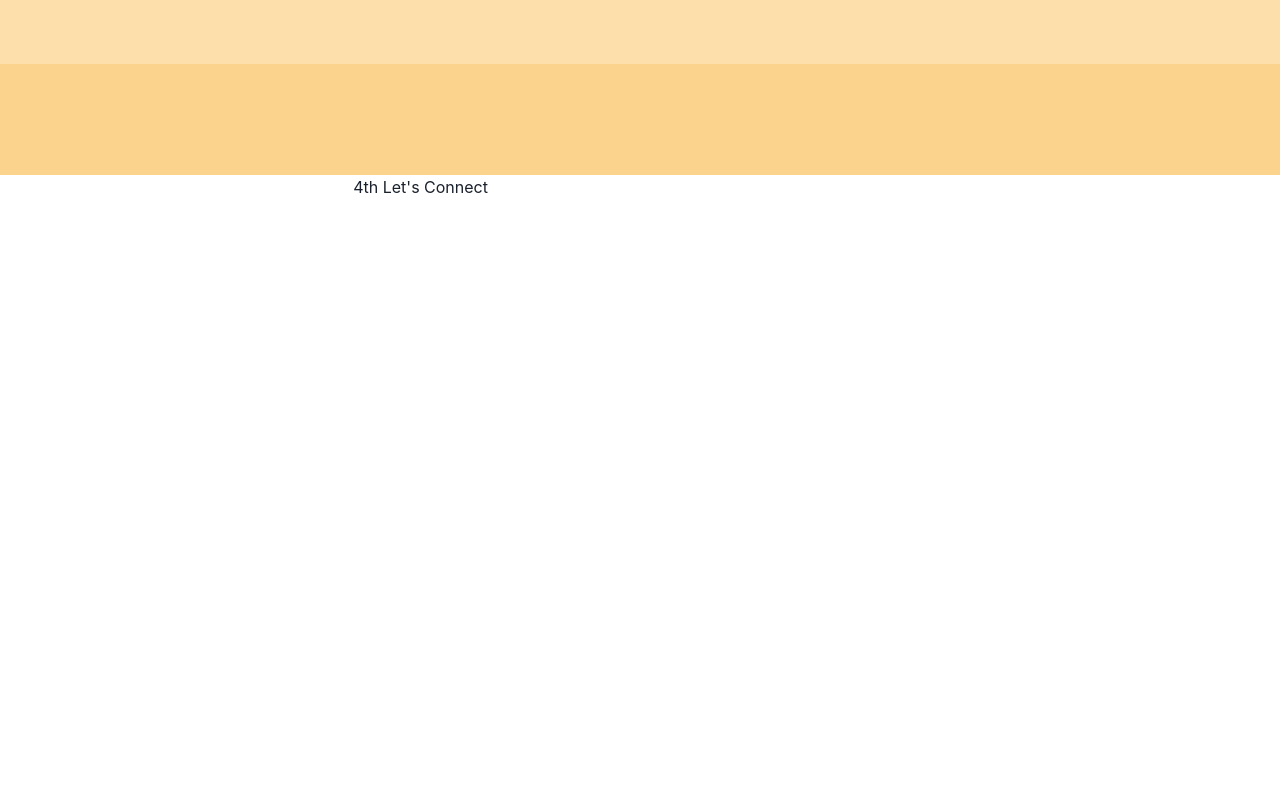
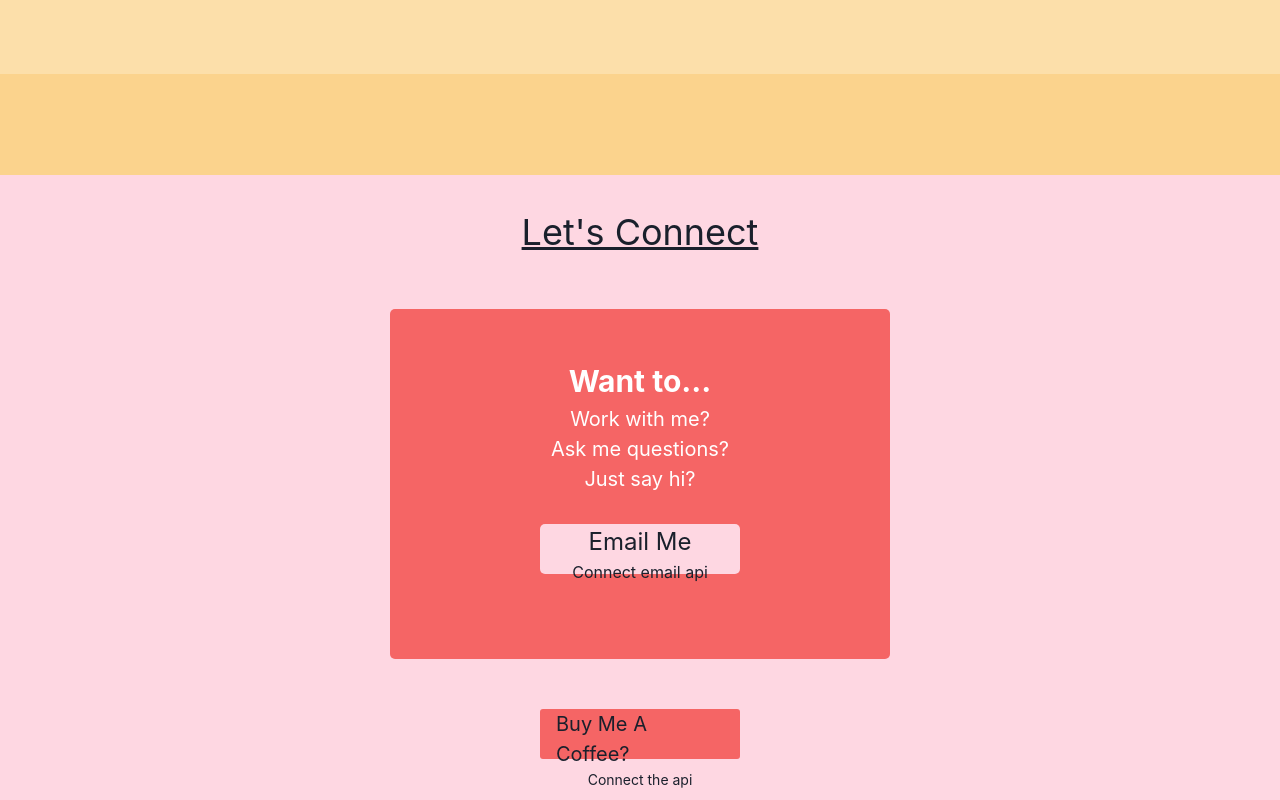
Before and after one commit to AnaRenee44/portfolio, a React app: page / in a window 1280 px wide. Shown: the part 1765-2565 px from the top of the page. Before the commit the page ends 1964 px from the top, so only its background shows below. Built offline with nearby package versions, Linux system fonts and the light colour scheme.

Commit message:
connect section poulated

```diff
--- a/src/components/Contact.tsx
+++ b/src/components/Contact.tsx
@@ -1,10 +1,65 @@
 import React from "react";
+import { Flex } from "@chakra-ui/react";
+import { Text } from "@chakra-ui/react";
+import { Container } from "@chakra-ui/react";
+import { VStack } from "@chakra-ui/react";
 
 const Contact: React.FC = () => {
   return (
-    <div>
-      <h2>4th Let&apos;s Connect</h2>
-    </div>
+    <Flex
+      minW="100%"
+      h="625"
+      backgroundColor="pink.100"
+      ml="-517"
+      mr="-517"
+      alignItems="center"
+      direction="column"
+    >
+      <Flex paddingTop="30px">
+        <Text as="u" fontSize="4xl">
+          Let&apos;s Connect
+        </Text>
+      </Flex>
+      <Container bgColor="red.400" h="350" w="500px" mt="50px" borderRadius="5">
+        <VStack spacing="30px">
+          <Container mt="50px" centerContent>
+            <Text fontWeight="bold" fontSize="3xl" color="white">
+              Want to...
+            </Text>
+            <Text fontSize="xl" color="white">
+              Work with me?
+            </Text>
+            <Text fontSize="xl" color="white">
+              Ask me questions?
+            </Text>
+            <Text fontSize="xl" color="white">
+              Just say hi?
+            </Text>
+          </Container>
+          <Container
+            bgColor="pink.100"
+            borderRadius="5"
+            h="50"
+            w="200px"
+            centerContent
+          >
+            <Text fontSize="2xl">Email Me</Text>
+            <Text fontSize="md ">Connect email api</Text>
+          </Container>
+        </VStack>
+      </Container>
+      <Container
+        bgColor="red.400"
+        borderRadius="3"
+        h="50"
+        w="200px"
+        mt="50px"
+        centerContent
+      >
+        <Text fontSize="xl">Buy Me A Coffee?</Text>
+        <Text fontSize="sm">Connect the api</Text>
+      </Container>
+    </Flex>
   );
 };
 
--- a/src/components/Projects.tsx
+++ b/src/components/Projects.tsx
@@ -14,7 +14,7 @@ const Projects: React.FC = () => {
       alignItems="center"
       direction="column"
     >
-      <Flex paddingTop="20px">
+      <Flex paddingTop="30px">
         <Text as="u" fontSize="4xl">
           Projects
         </Text>
```
